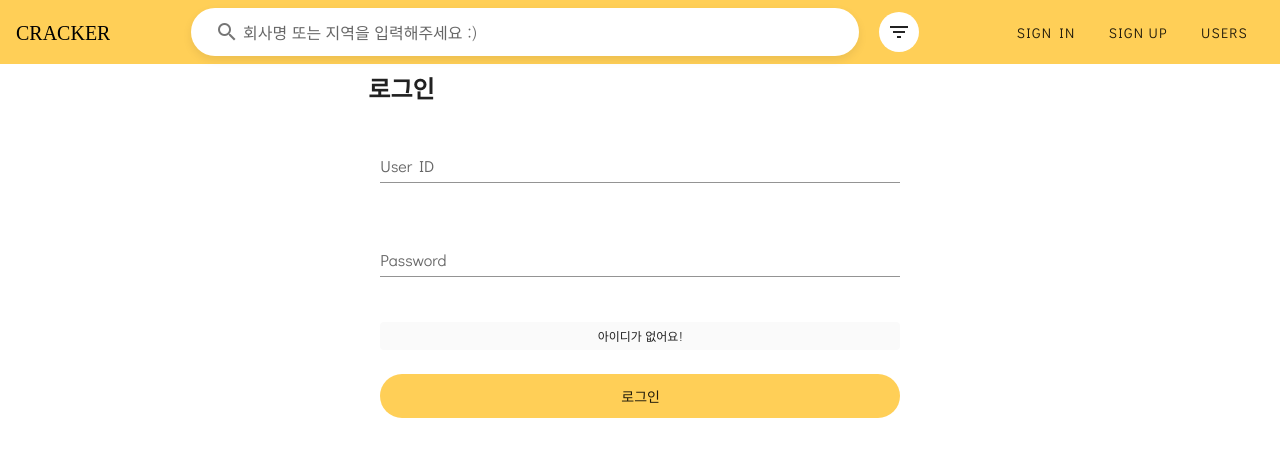
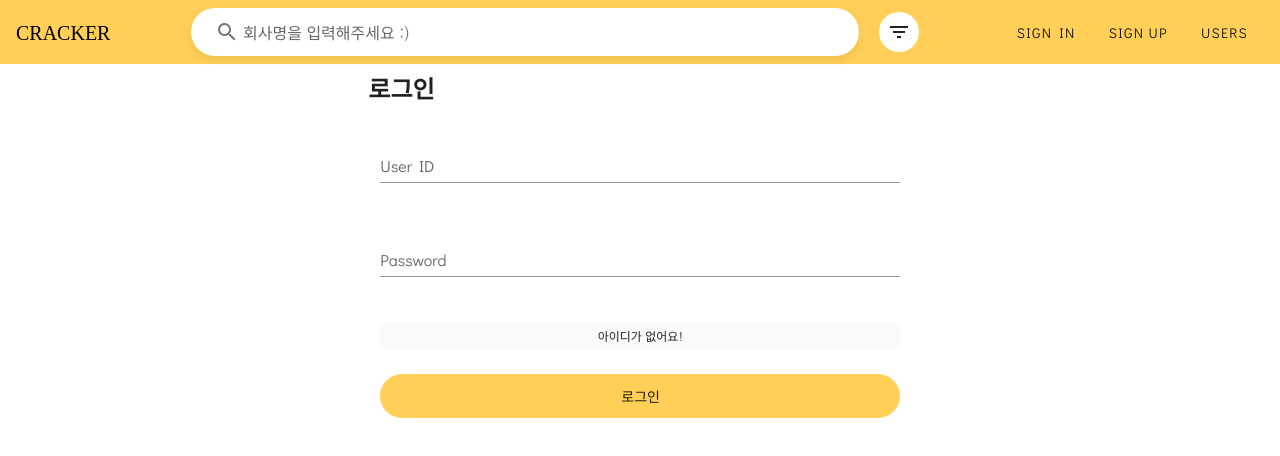
Before and after one commit to call-me-soo/CS473-2019Fall, a Vue app in the folder SparklingFD/frontend/: page /signin in a window 1280 px wide. Shown: the top 456 px of the page. Built offline with nearby package versions, Linux system fonts and the light colour scheme; a web font is replaced by a local one.

Commit message:
delete region search

```diff
--- a/SparklingFD/frontend/src/components/SearchBar.vue
+++ b/SparklingFD/frontend/src/components/SearchBar.vue
@@ -8,7 +8,7 @@
               flat
               rounded
               hide-details
-              label="회사명 또는 지역을 입력해주세요 :)"
+              label="회사명을 입력해주세요 :)"
               background-color="white"
               prepend-inner-icon="mdi-magnify"
               @input="onCallBack"
@@ -23,7 +23,7 @@
               flat
               rounded
               hide-details
-              label="회사명 또는 지역"
+              label="회사명"
               background-color="white"
               prepend-inner-icon="mdi-magnify"
               @input="onCallBack"
```
